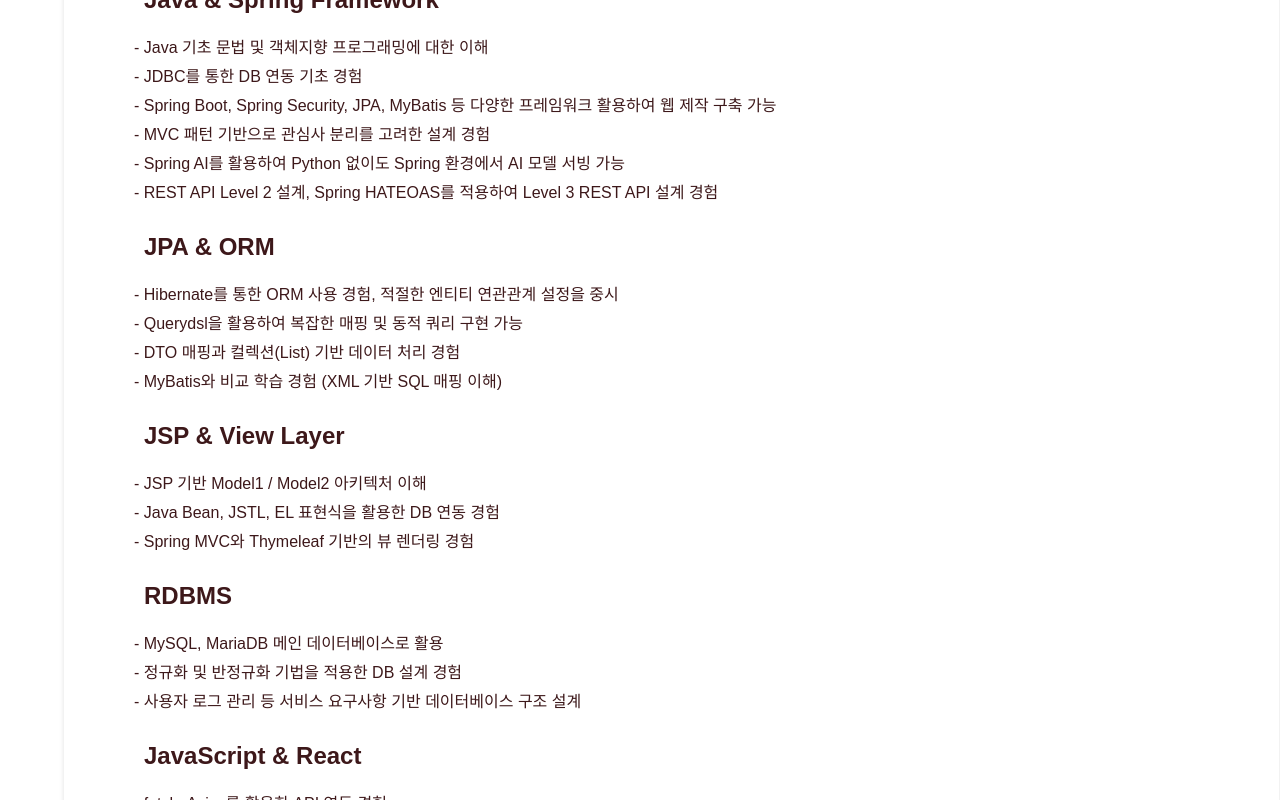
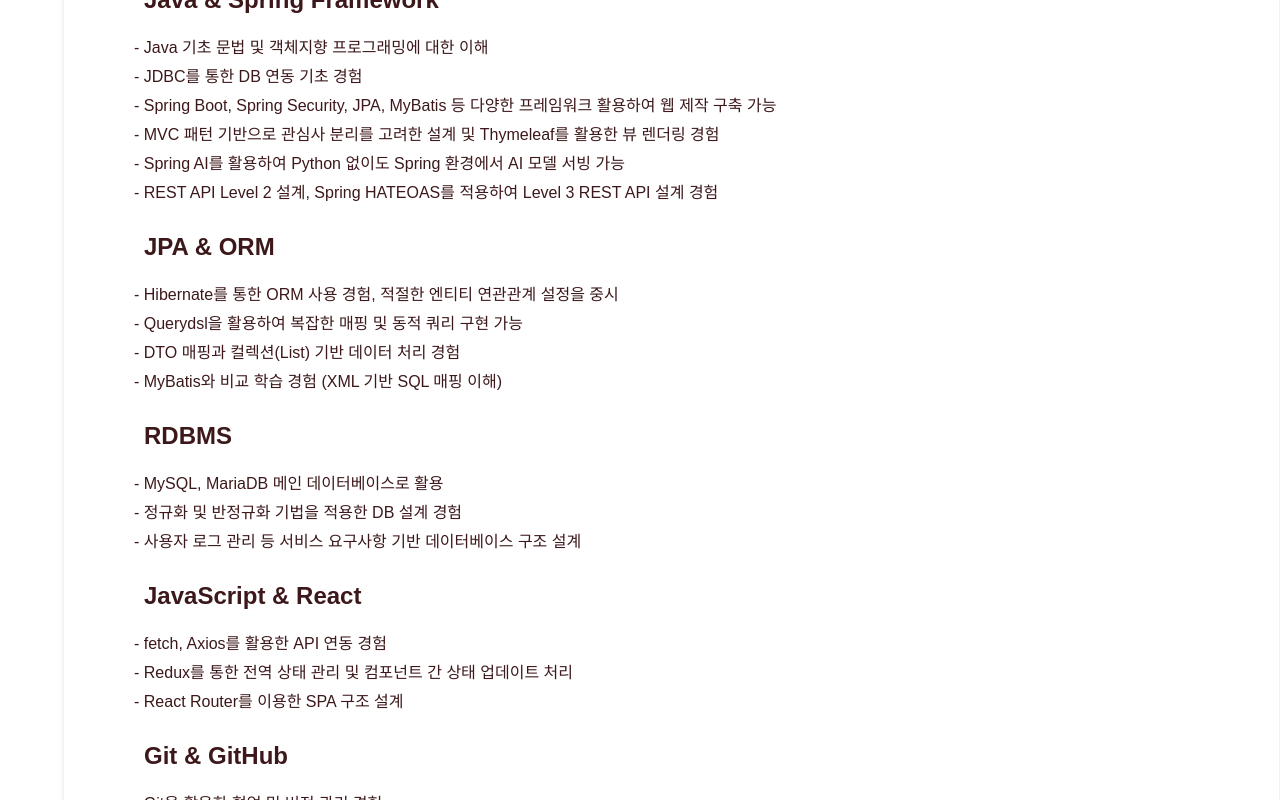
Before and after one commit to ddalla0425/portfolio_, a React (Create React App) app: page / in a window 1280 px wide. Shown: the part 6400-7200 px from the top of the page. Built offline with nearby package versions, Linux system fonts and the light colour scheme; a web font is replaced by a local one.

Commit message:
포폴 내용 수정

```diff
--- a/src/pages/Section_2.js
+++ b/src/pages/Section_2.js
@@ -51,7 +51,7 @@ function Section_2(){
                                 <li>- Java 기초 문법 및 객체지향 프로그래밍에 대한 이해</li>
                                 <li>- JDBC를 통한 DB 연동 기초 경험</li>
                                 <li>- Spring Boot, Spring Security, JPA, MyBatis 등 다양한 프레임워크 활용하여 웹 제작 구축 가능</li>
-                                <li>- MVC 패턴 기반으로 관심사 분리를 고려한 설계 경험</li>
+                                <li>- MVC 패턴 기반으로 관심사 분리를 고려한 설계 및 Thymeleaf를 활용한 뷰 렌더링 경험</li>
                                 <li>- Spring AI를 활용하여 Python 없이도 Spring 환경에서 AI 모델 서빙 가능</li>
                                 <li>- REST API Level 2 설계, Spring HATEOAS를 적용하여 Level 3 REST API 설계 경험</li>
                             </ul>
@@ -65,14 +65,14 @@ function Section_2(){
                                 <li>- MyBatis와 비교 학습 경험 (XML 기반 SQL 매핑 이해)</li>
                             </ul>
                         </li>
-                        <li>
-                            <h2>JSP & View Layer</h2>
-                            <ul>
-                                <li>- JSP 기반 Model1 / Model2 아키텍처 이해</li>
-                                <li>- Java Bean, JSTL, EL 표현식을 활용한 DB 연동 경험</li>
-                                <li>- Spring MVC와 Thymeleaf 기반의 뷰 렌더링 경험</li>
-                            </ul>
-                        </li>
+                        {/*<li>*/}
+                        {/*    <h2>JSP & View Layer</h2>*/}
+                        {/*    <ul>*/}
+                        {/*        <li>- JSP 기반 Model1 / Model2 아키텍처 이해</li>*/}
+                        {/*        <li>- Java Bean, JSTL, EL 표현식을 활용한 DB 연동 경험</li>*/}
+                        {/*        <li>- Spring MVC와 Thymeleaf 기반의 뷰 렌더링 경험</li>*/}
+                        {/*    </ul>*/}
+                        {/*</li>*/}
                         <li>
                             <h2>RDBMS</h2>
                             <ul>
--- a/src/pages/Section_4.js
+++ b/src/pages/Section_4.js
@@ -46,7 +46,7 @@ function Section_4(){
                         <li>
                             <h2>프로젝트 리딩 및 일정 관리 </h2>
                             <ul>
-                                <li>- 다양한 의견을 조율하여 팀의 의사결정을 지원함</li>
+                                <li>- 다양한 의견을 조율하여 팀의 의사결정을 지원</li>
                                 <li>- Figma를 통한 UI 디자인의 100%를 담당</li>
                                 <li>- 요구사항 분석과 단위 업무 정의서, 흐름도를 작성하고 ERD 설계를 주도</li>
                                 <li>- 매일 아침 코드 리뷰 및 진행 상황 공유 회의와 회고 미팅을 주도하여 팀의 진행 상황 점검과 개선점 도출</li>
```
